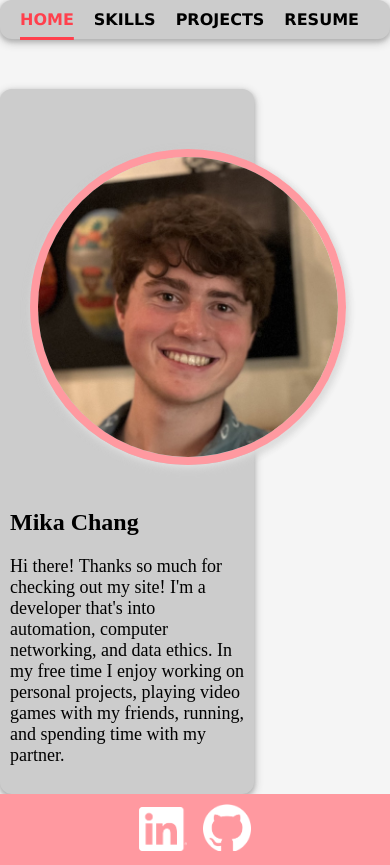
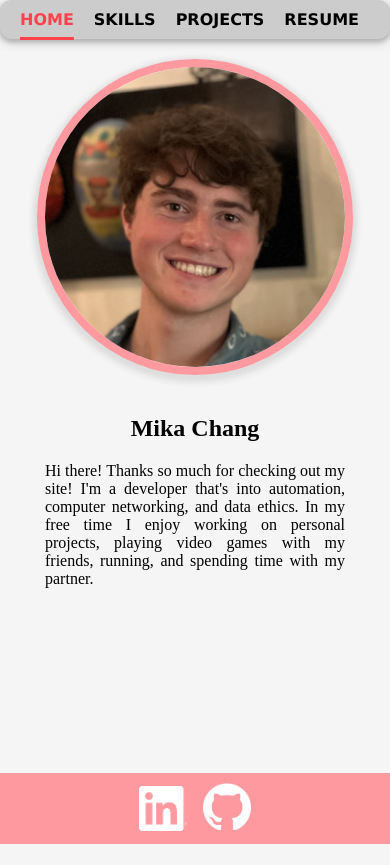
Before and after one commit to Mika-Chang/Mika-Chang.github.io, a SvelteKit app: page / in a window 390 px wide. After the commit the page ends 844 px from the top, so only its background shows below. Built offline with nearby package versions, Linux system fonts and the light colour scheme.

Commit message:
improved home screen formatting and added multiple screen size support

```diff
--- a/src/routes/+page.svelte
+++ b/src/routes/+page.svelte
@@ -1,7 +1,5 @@
 <div class="container">
-    <div>
-        <img src="/images/cropped_pfp.jpeg" alt="A picture of me (Mika Chang)">
-    </div>
+    <img src="/images/cropped_pfp.jpeg" alt="A picture of me (Mika Chang)">
     <div class="bio">
         <h2>Mika Chang</h2>
         <p>
@@ -15,24 +13,53 @@
 
 <style>
     .container{
+        margin: 40px auto;
+        max-width: 960px;
         display: flex;
         flex-wrap: wrap;
-        background: #CCCCCC; /* default just in case */
-        padding: 10px;
-        border-radius: 12px;
-        box-shadow: 0 2px 4px hsl(0, 0%, 70%), 0 3px 10px hsl(0, 0%, 70%);
-        margin-top: 50px;
-        width: 60%;
+        justify-content: center;
+        gap: 2rem;
     }
     img {
-        height: 300px;
-        width: 300px;
-        margin: 20px;
-        margin-top: 50px;
+        max-height: 400px;
+        max-width: 400px;
         border-radius: 50%;
         border-style: solid;
         border-width: 8px;
         border-color: var(--bg-2);
         box-shadow: 0 4px 10px hsl(0, 0%, 90%), 0 3px 10px hsl(0, 0%, 70%);
     }
+    .bio {
+        max-width: 400px;
+    }
+    h2 {
+        text-align: center;
+    }
+    p {
+        text-align: justify;
+    }
+    @media screen and (max-width: 600px) {
+        .container {
+            gap: 20px;
+        }
+        img {
+            max-width: 300px;
+            max-height: 300px;
+        }
+    }
+    @media screen and (max-width: 450px) {
+        .container {
+            margin: 20px auto;
+        }
+        img {
+            max-width: 300px;
+            max-height: 300px;
+        }
+        .bio {
+            max-width: 300px;
+        }
+        p {
+            font-size: 16px;
+        }
+    }
 </style>
```
